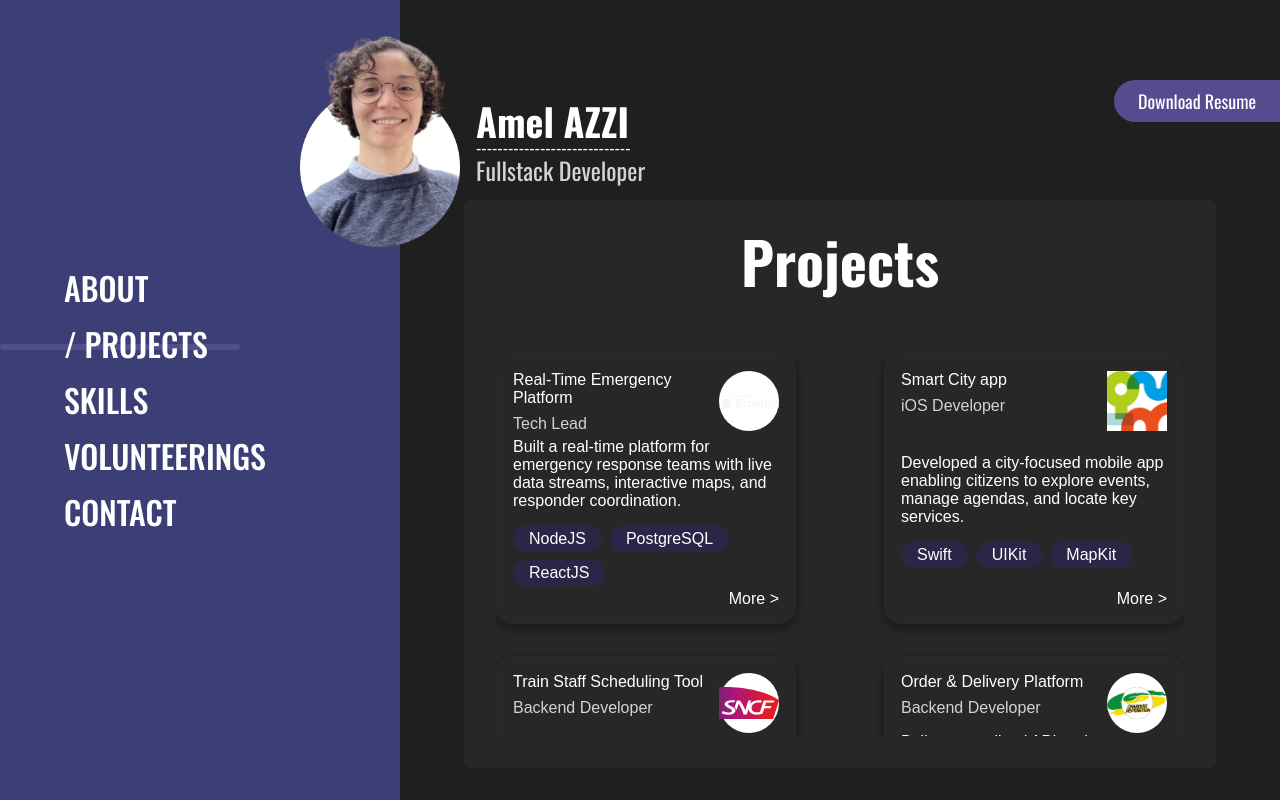
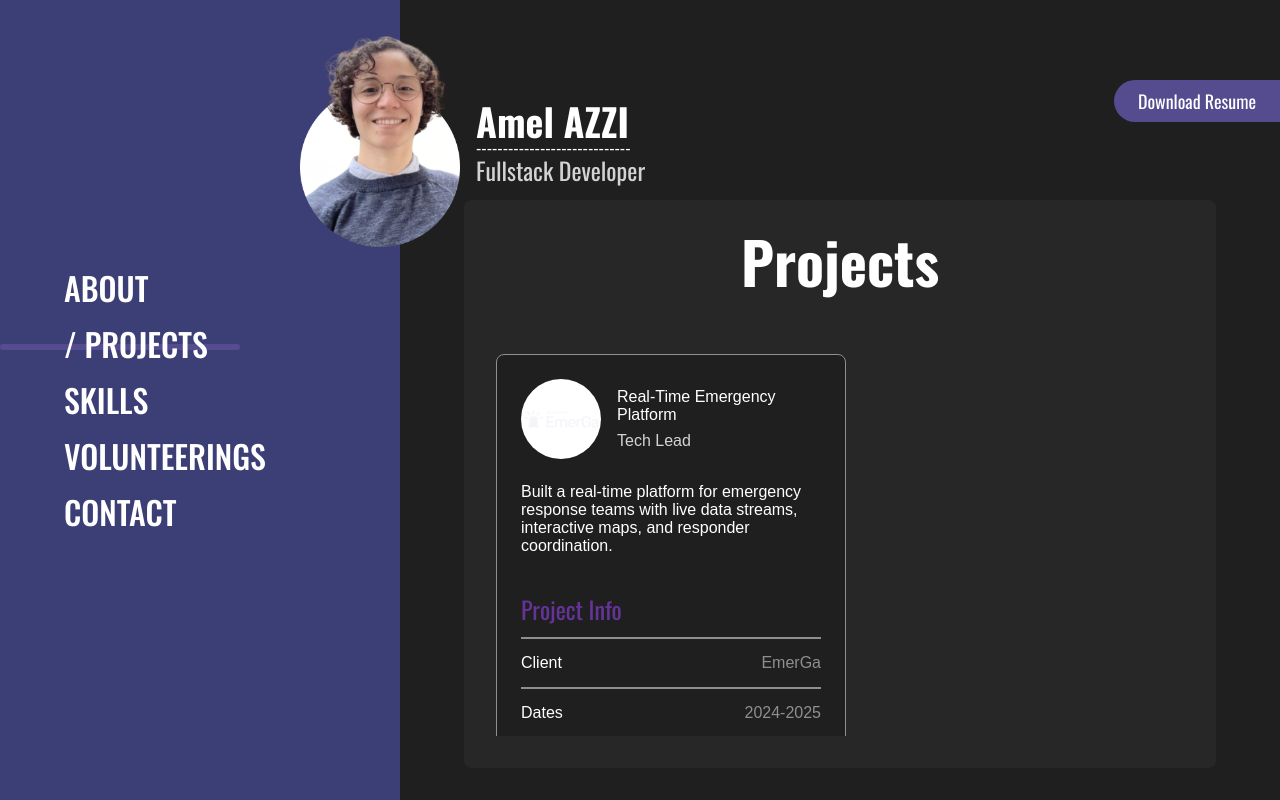
Before and after one commit to amelazzi/my-portfolio, a Next.js app: page /projects in a window 1280 px wide. Built offline with nearby package versions, Linux system fonts and the light colour scheme; a web font is replaced by a local one.

Commit message:
💄 Update project card UI
Add project info section

```diff
--- a/src/app/components/projects/card/card.css
+++ b/src/app/components/projects/card/card.css
@@ -1,21 +1,25 @@
 .card {
-  width: 300px;
-  height: 270px;
-  border-radius: 16px;
+  width: 350px;
+  height: 500px;
+  border: 0.8px solid var(--light-grey);
+  border-radius: 8px;
   display: flex;
   flex-direction: column;
-  justify-content: space-between;
-  padding: 16px;
-  background-color: var(--dark-grey-color);
-  box-shadow: 0px 4px 12px rgba(0, 0, 0, 0.4);
-  border: 1px solid #2a2a2a;
+  gap: 24px;
+  padding: 24px;
+  background-color: var(--grey-color);
+  &:hover {
+    border: none;
+    cursor: pointer;
+  }
 }
 
 .card-header {
   display: flex;
   flex-direction: row;
-  justify-content: space-between;
-  align-items: start;
+  justify-content: flex-start;
+  align-items: center;
+  gap: 16px;
 }
 
 .card-title {
@@ -29,39 +33,48 @@
 }
 
 .card-logo {
-  max-width: 60px;
-  min-width: 60px;
-  min-height: 60px;
-  max-height: 60px;
+  max-width: 80px;
+  min-width: 80px;
+  min-height: 80px;
+  max-height: 80px;
   border-radius: 100%;
   background-color: white;
-  padding: 4px;
   display: flex;
   align-items: center;
   justify-content: center;
-  object-fit: contain;
 }
 
 .card-details {
   display: flex;
   flex-direction: column;
+  justify-content: space-between;
   gap: 16px;
+  flex: 1;
 }
 
-.card-stacks {
+.project-info {
   display: flex;
-  flex-direction: row;
-  flex-wrap: wrap;
-  gap: 8px;
+  justify-content: space-between;
+  padding: 16px 0px;
 }
 
-.card-stack {
-  padding: 4px 16px;
-  border-radius: 16px;
-  background-color: #2b2547;
+.card-footer {
+  display: flex;
+  flex-direction: column;
+  h4 {
+    padding-bottom: 16px;
+    color: rebeccapurple;
+  }
+  hr {
+    border: 0.8px solid var(--light-grey);
+  }
+  p:nth-child(2) {
+    color: var(--light-grey);
+  }
 }
 
 .card-link {
   color: white;
+  display: flex;
   align-self: flex-end;
 }
--- a/src/app/components/projects/card/card.tsx
+++ b/src/app/components/projects/card/card.tsx
@@ -2,6 +2,7 @@ import React from "react";
 import Image from "next/image";
 import "./card.css";
 import Link from "next/link";
+import { ProjectDates } from "@/types/project.types";
 
 function Card({
   title,
@@ -9,6 +10,8 @@ function Card({
   role,
   logo,
   summary,
+  client,
+  dates,
   stacks,
 }: {
   title: string;
@@ -16,37 +19,53 @@ function Card({
   role: string;
   logo: string;
   summary: string;
+  client: string;
+  dates: ProjectDates;
   stacks: string[];
 }) {
   return (
     <div className="card">
       <div className="card-header">
+        <div className="card-logo">
+          <Image
+            src={logo}
+            width={75}
+            height={75}
+            style={{ borderRadius: "100%", objectFit: "contain" }}
+            alt={`${title} logo`}
+          />
+        </div>
         <div className="card-title">
           <div> {title} </div>
           <div> {role} </div>
         </div>
-        <div className="card-logo">
-          <Image
-            src={logo}
-            width={60}
-            height={60}
-            style={{ height: "auto" }}
-            alt={`azezaeaz logo`}
-          />
-        </div>
       </div>
       <div className="card-details">
-        <div className="card-sammury">{summary}</div>
-        <div className="card-stacks">
-          {stacks.map((stack, index) => (
-            <div key={index} className="card-stack">
-              {stack}
-            </div>
-          ))}
+        <div className="card-summary">{summary}</div>
+        <div className="card-footer">
+          <h4>Project Info</h4>
+          <hr />
+          <div className="project-info">
+            <p>Client</p>
+            <p>{client}</p>
+          </div>
+          <hr />
+          <div className="project-info">
+            <p>Dates</p>
+            <p>
+              {dates.start}-{dates.end}
+            </p>
+          </div>
+          <hr />
+          <div className="project-info">
+            <p>Stacks</p>
+            <p>{stacks.join(", ")} </p>
+          </div>
+          <hr />
         </div>
       </div>
       <Link href={`/projects/${slug}`} className="card-link">
-        More {">"}
+        Read More {">"}
       </Link>
     </div>
   );
--- a/src/app/components/projects/projects.css
+++ b/src/app/components/projects/projects.css
@@ -4,7 +4,7 @@
   overflow: scroll;
 
   display: grid;
-  grid-template-columns: repeat(auto-fit, 300px);
+  grid-template-columns: repeat(auto-fit, 350px);
   justify-content: space-between;
   row-gap: 32px;
 }
--- a/src/app/components/projects/projects.tsx
+++ b/src/app/components/projects/projects.tsx
@@ -16,6 +16,8 @@ function Projects() {
             logo={project.logo}
             role={project.role}
             summary={project.summary}
+            client={project.client}
+            dates={project.dates}
             stacks={project.stacks.roleStack}
           />
         ))}
```
Also changed, not shown: src/types/project.types.ts (+10 -0 lines).
